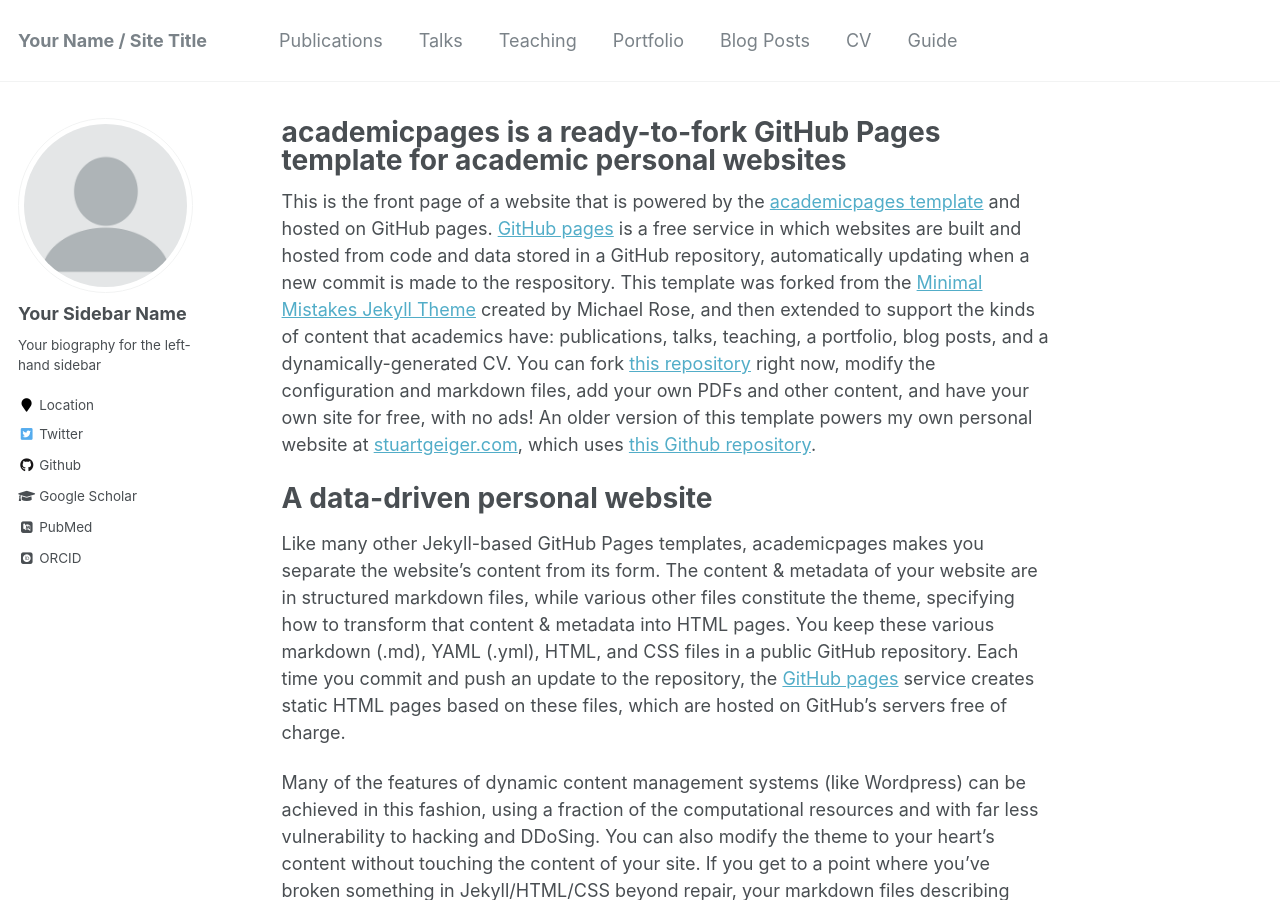
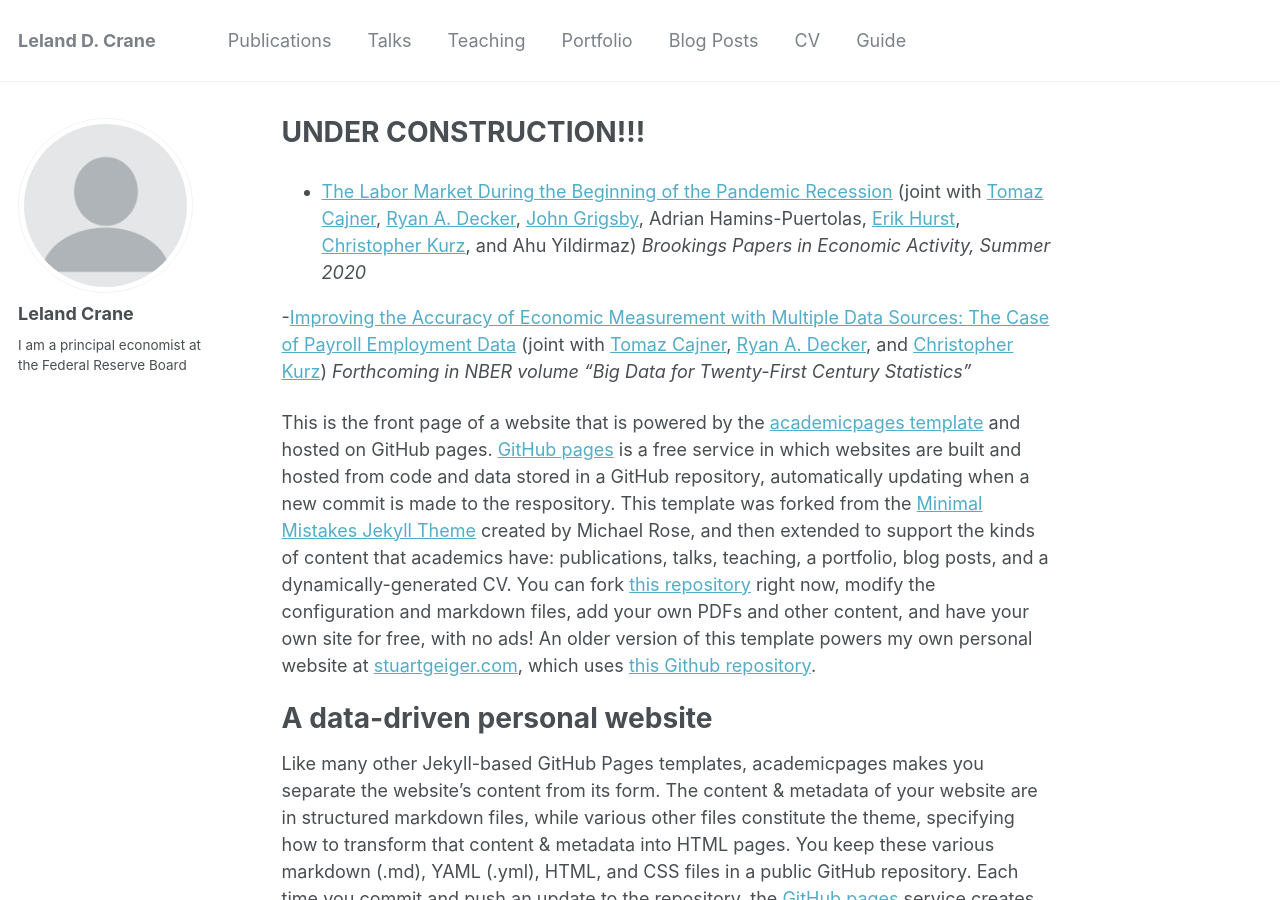
Before and after one commit to ldcrane/ldcrane.github.io, a Jekyll site: the page built from _pages/about.md, in a window 1280 px wide and 900 px high. Built offline with Jekyll 4.4.1, drawn with Linux system fonts in a browser that asks for light colours; some web fonts are replaced; some of the changed text lies outside the part shown.

Commit message:
Put in some of my info

```diff
--- a/_config.yml
+++ b/_config.yml
@@ -7,13 +7,13 @@
 
 # Site Settings
 locale                   : "en-US"
-title                    : "Your Name / Site Title"
+title                    : "Leland D. Crane"
 title_separator          : "-"
-name                     : &name "Your Name"
+name                     : &name "Leland D. Crane"
 description              : &description "personal description"
-url                      : https://academicpages.github.io # the base hostname & protocol for your site e.g. "https://mmistakes.github.io"
+url                      : https://ldcrane.github.io # the base hostname & protocol for your site e.g. "https://mmistakes.github.io"
 baseurl                  : "" # the subpath of your site, e.g. "/blog"
-repository               : "academicpages/academicpages.github.io"
+repository               : "ldcrane/ldcrane.github.io"
 teaser                   :  # filename of teaser fallback teaser image placed in /images/, .e.g. "500x300.png"
 breadcrumbs              : false # true, false (default)
 words_per_minute         : 160
@@ -80,13 +80,13 @@
 
 # Site Author
 author:
-  name             : "Your Sidebar Name"
+  name             : "Leland Crane"
   avatar           : "profile.png"
-  bio              : "Your biography for the left-hand sidebar"
-  location         : "Location"
+  bio              : "I am a principal economist at the Federal Reserve Board"
+  location         :
   employer         :
-  pubmed           : "https://www.ncbi.nlm.nih.gov/pubmed/?term=john+snow"
-  googlescholar    : "http://yourfullgooglescholarurl.com"
+  pubmed           :
+  googlescholar    :
   email            :
   researchgate     :  # example: "https://www.researchgate.net/profile/yourprofile"
   uri              :
@@ -96,20 +96,20 @@
   flickr           :
   facebook         :
   foursquare       :
-  github           : "academicpages"
+  github           :
   google_plus      :
   keybase          :
   instagram        :
   impactstory      : #"https://profiles.impactstory.org/u/xxxx-xxxx-xxxx-xxxx"
   lastfm           :
   linkedin         :
-  orcid            : "http://orcid.org/yourorcidurl"
+  orcid            : #"http://orcid.org/yourorcidurl"
   pinterest        :
   soundcloud       :
   stackoverflow    : # http://stackoverflow.com/users/123456/username
   steam            :
   tumblr           :
-  twitter          : "replacethistwitterhandle"
+  twitter          : # "replacethistwitterhandle"
   vine             :
   weibo            :
   xing             :
--- a/_pages/about.md
+++ b/_pages/about.md
@@ -1,12 +1,17 @@
 ---
 permalink: /
-title: "academicpages is a ready-to-fork GitHub Pages template for academic personal websites"
-excerpt: "About me"
+title: "UNDER CONSTRUCTION!!!"
+excerpt: "Papers"
 author_profile: true
 redirect_from:
   - /about/
   - /about.html
 ---
+
+- [The Labor Market During the Beginning of the Pandemic Recession](https://www.brookings.edu/wp-content/uploads/2020/06/SU20_S1_Cajner-et-al._-combined.pdf) (joint with [Tomaz Cajner](https://sites.google.com/site/cajner/), [Ryan A. Decker](https://www.rdecker.net/), [John Grigsby](https://sites.google.com/view/john-grigsby/), Adrian Hamins-Puertolas, [Erik Hurst](https://erikhurst.com/), [Christopher Kurz](https://www.federalreserve.gov/econres/christopher-j-kurz.htm), and Ahu Yildirmaz) *Brookings Papers in Economic Activity, Summer 2020*
+
+-[Improving the Accuracy of Economic Measurement with Multiple Data Sources: The Case of Payroll Employment Data](https://www.nber.org/books-and-chapters/big-data-twenty-first-century-economic-statistics/improving-accuracy-economic-measurement-multiple-data-sources-case-payroll-employment-data)  (joint with [Tomaz Cajner](https://sites.google.com/site/cajner/), [Ryan A. Decker](https://www.rdecker.net/), and [Christopher Kurz](https://www.federalreserve.gov/econres/christopher-j-kurz.htm)) *Forthcoming in NBER volume "Big Data for Twenty-First Century Statistics"*
+
 
 This is the front page of a website that is powered by the [academicpages template](https://github.com/academicpages/academicpages.github.io) and hosted on GitHub pages. [GitHub pages](https://pages.github.com) is a free service in which websites are built and hosted from code and data stored in a GitHub repository, automatically updating when a new commit is made to the respository. This template was forked from the [Minimal Mistakes Jekyll Theme](https://mmistakes.github.io/minimal-mistakes/) created by Michael Rose, and then extended to support the kinds of content that academics have: publications, talks, teaching, a portfolio, blog posts, and a dynamically-generated CV. You can fork [this repository](https://github.com/academicpages/academicpages.github.io) right now, modify the configuration and markdown files, add your own PDFs and other content, and have your own site for free, with no ads! An older version of this template powers my own personal website at [stuartgeiger.com](http://stuartgeiger.com), which uses [this Github repository](https://github.com/staeiou/staeiou.github.io).
 
```
Also changed, not shown: Gemfile (+9 -0 lines).
